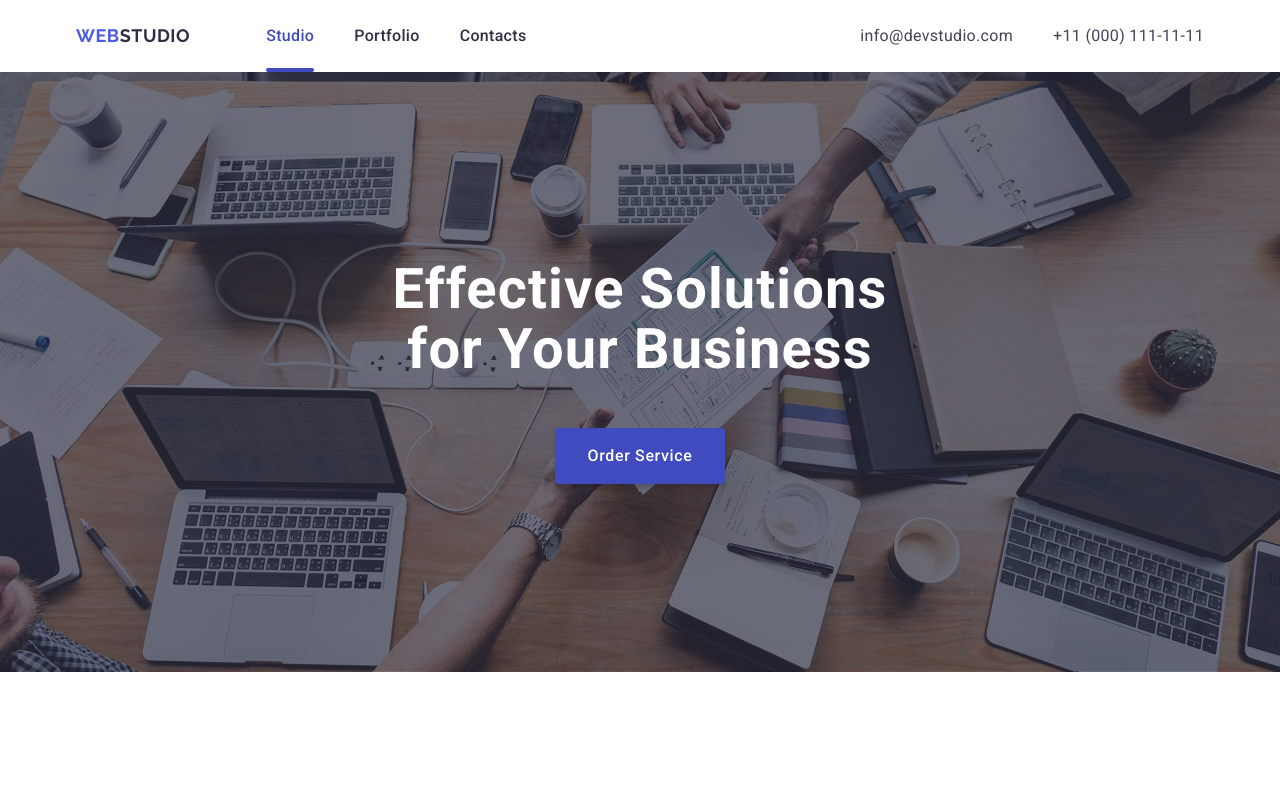
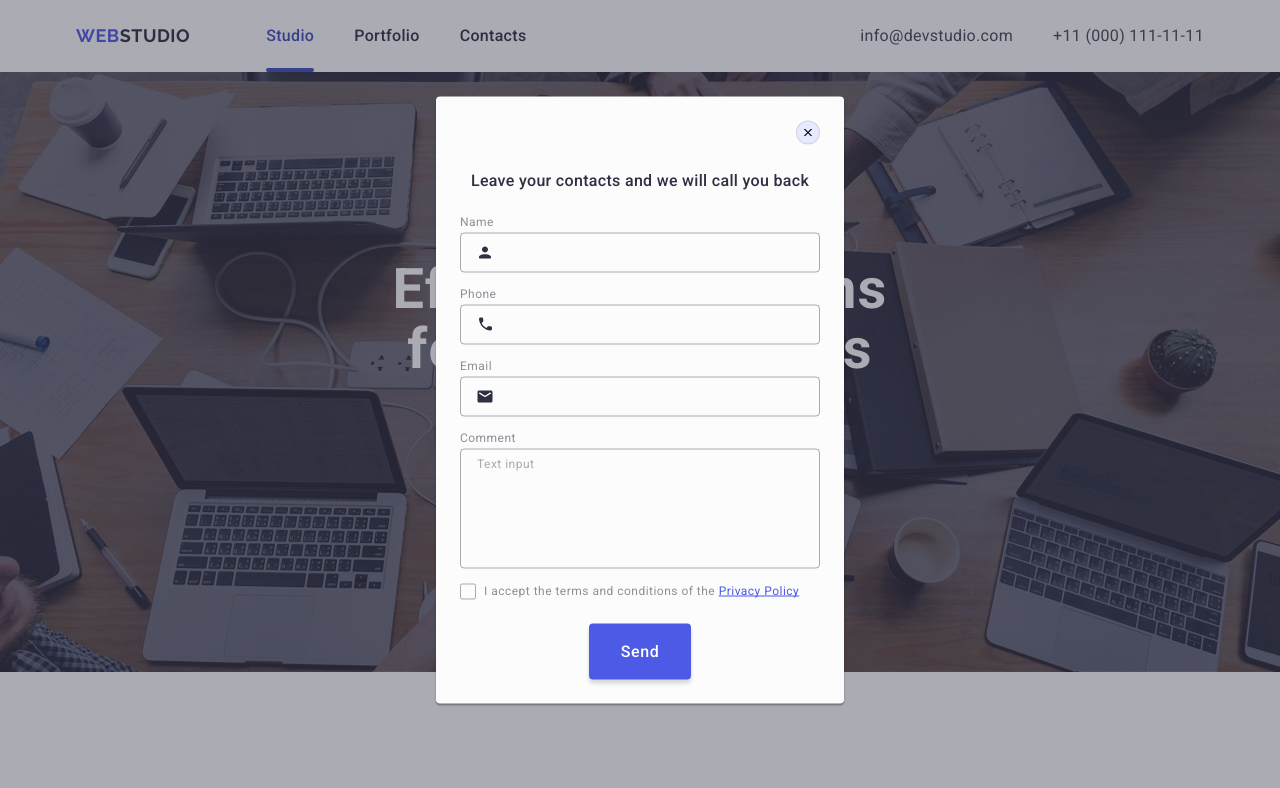
Before and after one commit to Frame53YY/goit-markup-hw-05, a plain HTML site: page index.html in a window 1280 px wide. Both pictures are taken after a click on the button "Order Service". Shown: the top 788 px of the page. Drawn offline with nearby package versions, Linux system fonts and the light colour scheme.

Commit message:
add js for modal

```diff
--- a/index.html
+++ b/index.html
@@ -62,7 +62,9 @@
       <section class="hero-section">
         <div class="container">
           <h1 class="hero-title">Effective Solutions for Your Business</h1>
-          <button class="button" type="button">Order Service</button>
+          <button class="button" type="button" data-modal-open>
+            Order Service
+          </button>
         </div>
       </section>
 
@@ -551,9 +553,9 @@
         </div>
       </div>
     </footer>
-    <div class="modal-backdrop">
+    <div class="modal-backdrop" data-modal data-modal-close>
       <div class="modal">
-        <button class="close-btn">
+        <button class="close-btn" data-modal-close>
           <svg class="close-btn-icon" width="8" height="8">
             <use href="./images/icons.svg#icon-close"></use>
           </svg>
@@ -637,5 +639,6 @@
         </form>
       </div>
     </div>
+    <script src="./js/modal.js"></script>
   </body>
 </html>
--- /dev/null
+++ b/js/modal.js
@@ -0,0 +1,18 @@
+(() => {
+  const refs = {
+    // Додати атрибут data-modal-open на кнопку відкриття
+    openModalBtn: document.querySelector("[data-modal-open]"),
+    // Додати атрибут data-modal-close на кнопку закриття
+    closeModalBtn: document.querySelector("[data-modal-close]"),
+    // Додати атрибут data-modal на бекдроп модалки
+    modal: document.querySelector("[data-modal]"),
+  };
+
+  refs.openModalBtn.addEventListener("click", toggleModal);
+  refs.closeModalBtn.addEventListener("click", toggleModal);
+
+  function toggleModal() {
+    // is-open це клас який буде додаватися/забиратися на бекдроп при натисканні на кнопки
+    refs.modal.classList.toggle("is-open");
+  }
+})();
```
